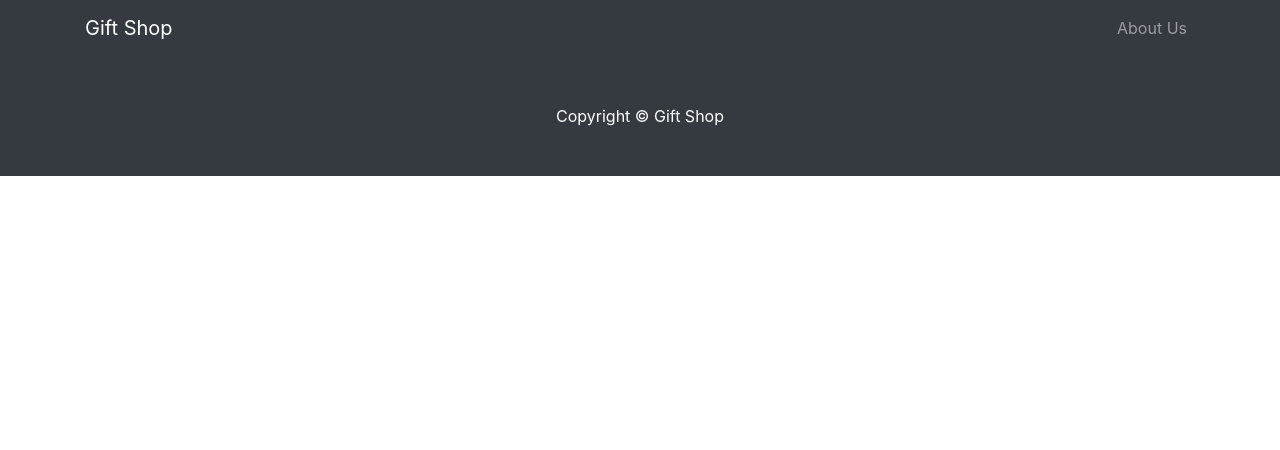
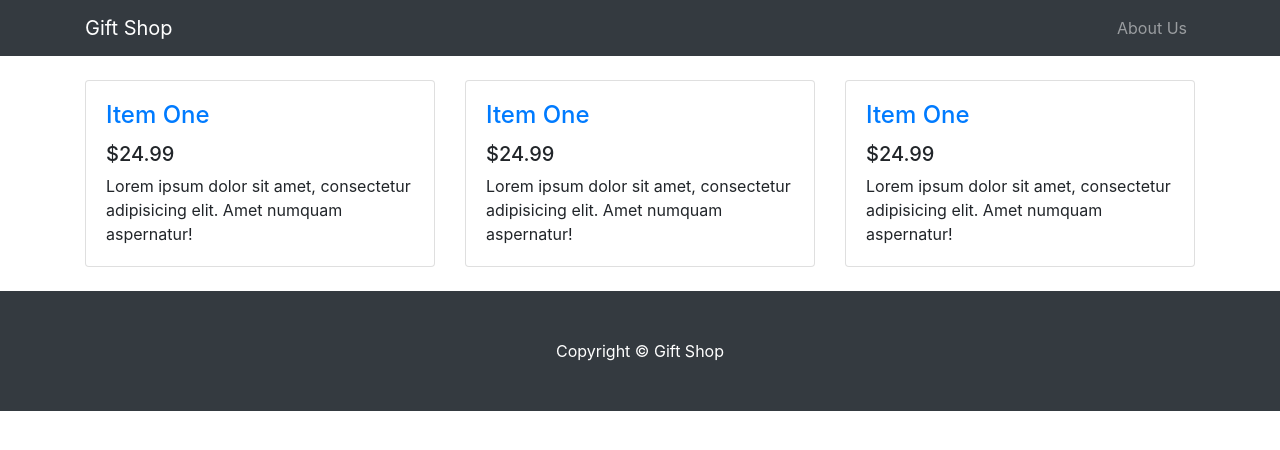
Before and after one commit to JesusIgnacio/gift-shop-frnt, a React (Create React App) app: page / in a window 1280 px wide. Shown: the top 450 px of the page. Built offline with nearby package versions, Linux system fonts and the light colour scheme.

Commit message:
add: add bootstrap style

```diff
--- a/src/App.js
+++ b/src/App.js
@@ -4,8 +4,18 @@ class Catalog extends React.Component{
   render(){
     return (
       <div className="catalog">
-        <div className="catalog-gift">
-          <Gift/>
+        <div class="container">
+          <div class="row">
+            <div class="col-lg-12">
+              <div class="mb-4" >
+              </div>
+              <div class="row">
+                <Gift/>
+                <Gift/>
+                <Gift/>
+              </div>
+            </div>
+          </div>
         </div>
       </div>
     );
@@ -14,8 +24,18 @@ class Catalog extends React.Component{
 class Gift extends React.Component{
   render(){
     return (
-      <div className="gift">
-      </div>
+        <div class="col-lg-4 col-md-6 mb-4">
+          <div class="card h-100">
+            {/* <a href="#"><img class="card-img-top" src="http://placehold.it/700x400" alt=""></a> */}
+            <div class="card-body">
+              <h4 class="card-title">
+                <a href="#">Item One</a>
+              </h4>
+              <h5>$24.99</h5>
+              <p class="card-text">Lorem ipsum dolor sit amet, consectetur adipisicing elit. Amet numquam aspernatur!</p>
+            </div>
+          </div>
+        </div>
     );
   }
 }
```
